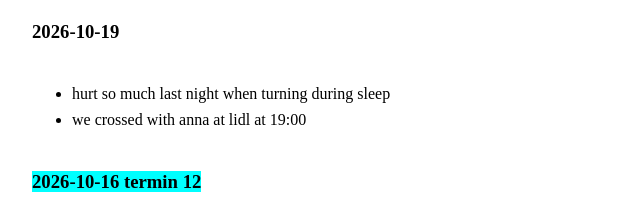
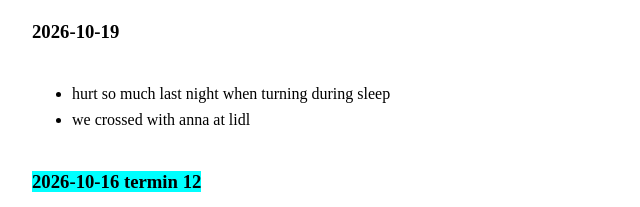
Before and after one commit to borawhocodess/salihboraozturk.com, a plain HTML site: page other/webpages/physio.html in a window 1280 px wide. Shown: the part 2585-2792 px from the top of the page, 0-640 px from the left. Drawn offline with Linux system fonts and the light colour scheme.

Commit message:
purge lidl crossing slop
Co-Authored-By: Claude Opus 5.5 <noreply@anthropic.com>

```diff
--- a/other/webpages/physio.html
+++ b/other/webpages/physio.html
@@ -346,7 +346,7 @@
 
     <ul>
         <li>hurt so much last night when turning during sleep</li>
-        <li>we crossed with anna at lidl at 19:00</li>
+        <li>we crossed with anna at lidl</li>
     </ul>
 
     <h3><mark>2026-10-16 termin 12</mark></h3>
```
